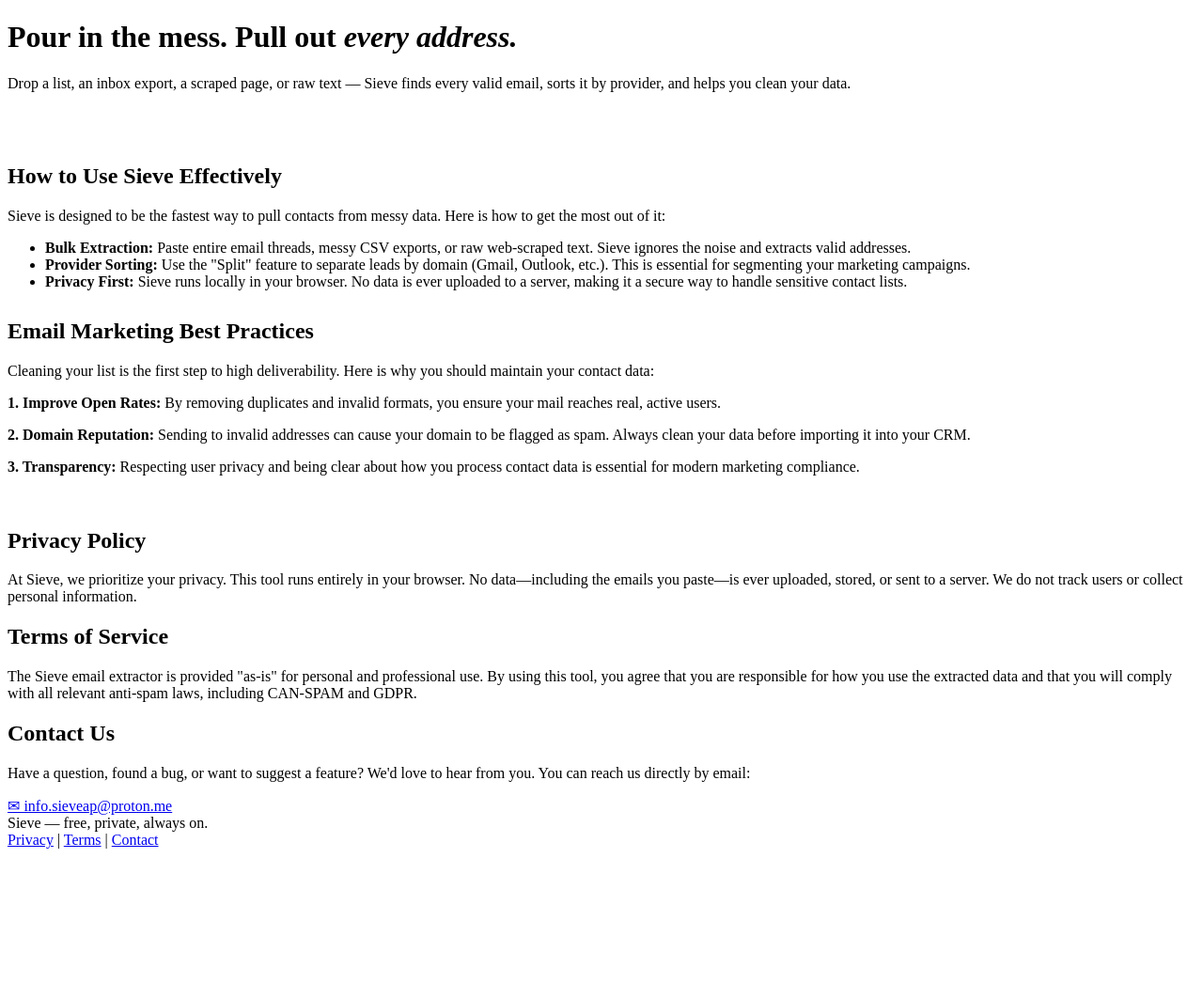
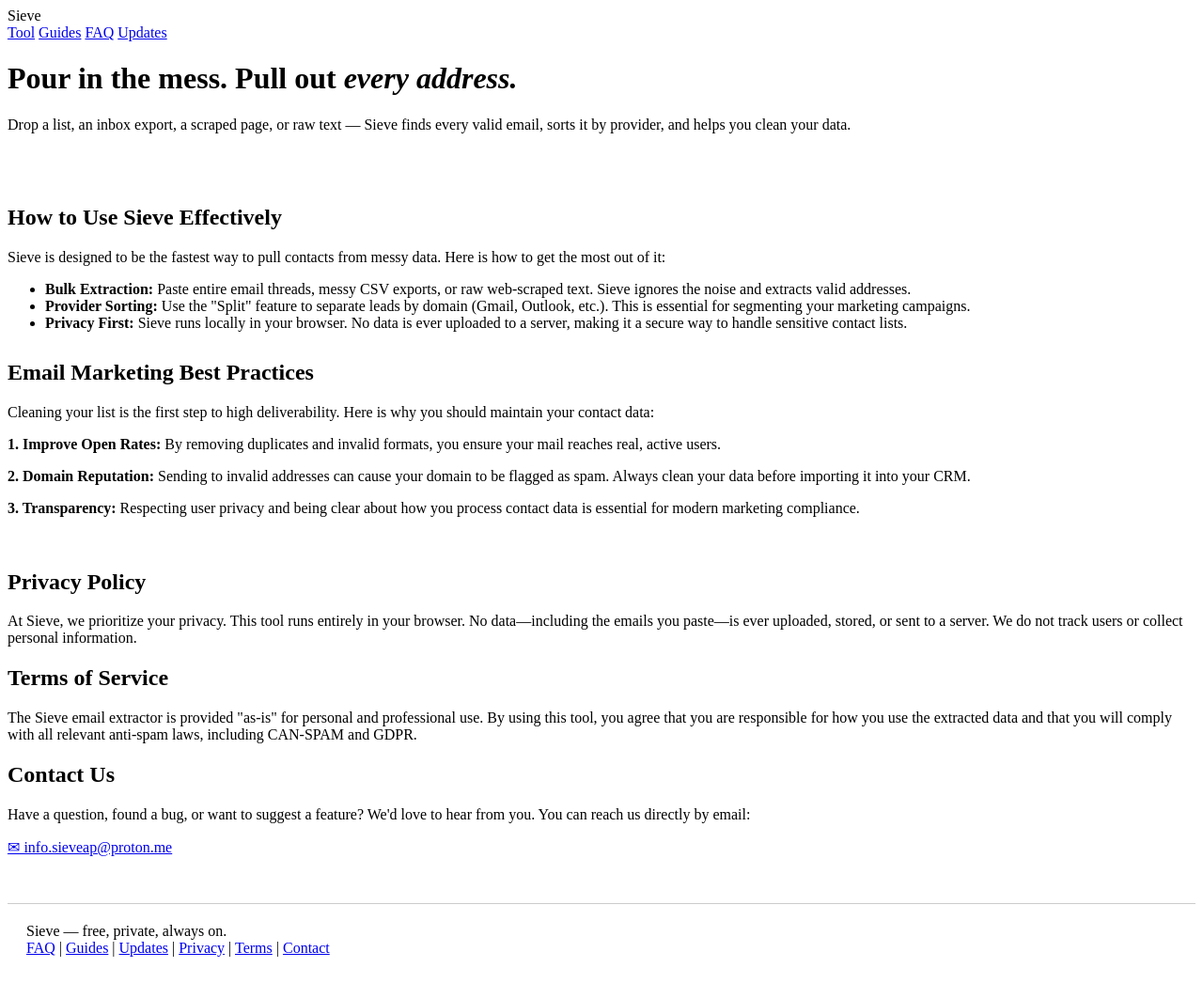
Before and after one commit to sixtuseedc/sieve, a website: page index.html in a window 1280 px wide. Shown: the whole page at 94% size. Before the commit the page ends 911 px from the top, so only its background shows below. Drawn offline with Linux system fonts and the light colour scheme.

Commit message:
Refactor index.html for improved navigation and clarity
Updated header and footer navigation links, removed 'Added for AdSense Approval' comments, and adjusted footer styles.

```diff
--- a/index.html
+++ b/index.html
@@ -13,7 +13,13 @@
     <!-- [Keep your existing Top Leaderboard Ad here] -->
 
     <header>
-        <!-- [Keep your existing Header/Brand/Nav here] -->
+        <div class="brand">Sieve</div>
+        <nav class="top-nav">
+            <a href="/">Tool</a>
+            <a href="/guides.html">Guides</a>
+            <a href="/faq.html">FAQ</a>
+            <a href="/changelog.html">Updates</a>
+        </nav>
     </header>
 
     <div class="page-layout">
@@ -25,7 +31,7 @@
 
             <!-- [Keep your existing Workbench/Tool UI code here] -->
 
-            <!-- EDUCATIONAL CONTENT (Added for AdSense Approval) -->
+            <!-- EDUCATIONAL CONTENT -->
             <div class="info-section" style="padding-top: 40px;">
                 <div class="info-card" style="grid-column: 1 / -1;">
                     <h2>How to Use Sieve Effectively</h2>
@@ -44,7 +50,7 @@
                 </div>
             </div>
 
-            <!-- LEGAL & CONTACT SECTION (Added for AdSense Approval) -->
+            <!-- LEGAL & CONTACT SECTION -->
             <div class="info-section" style="padding-top: 20px;">
                 <div class="info-card" id="privacy">
                     <h2>Privacy Policy</h2>
@@ -61,10 +67,15 @@
                 </div>
             </div>
 
-            <footer>
+            <footer style="margin-top: 50px; padding: 20px; border-top: 1px solid #ccc;">
                 <span>Sieve — free, private, always on.</span>
                 <nav>
-                    <a href="#privacy">Privacy</a> | <a href="#terms">Terms</a> | <a href="mailto:info.sieveap@proton.me">Contact</a>
+                    <a href="/faq.html">FAQ</a> |
+                    <a href="/guides.html">Guides</a> |
+                    <a href="/changelog.html">Updates</a> |
+                    <a href="#privacy">Privacy</a> |
+                    <a href="#terms">Terms</a> |
+                    <a href="mailto:info.sieveap@proton.me">Contact</a>
                 </nav>
             </footer>
         </div>
```
